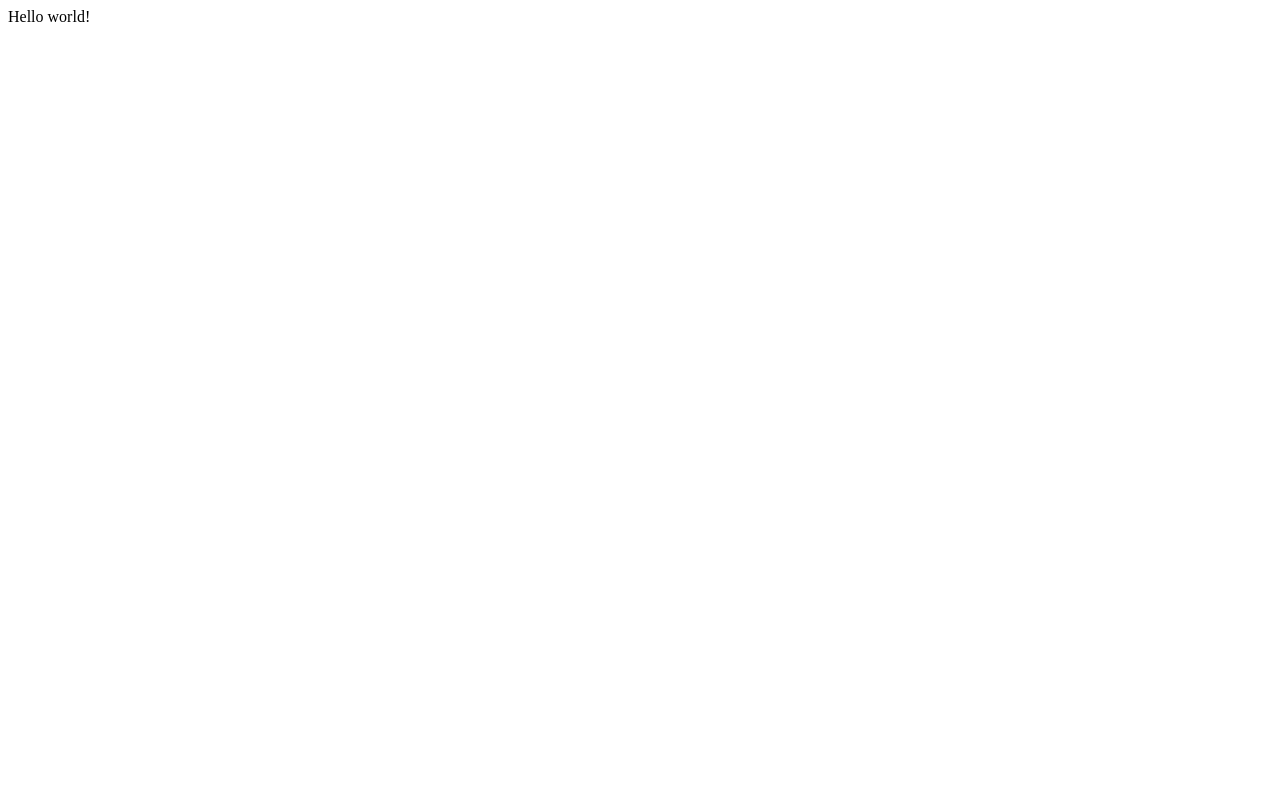
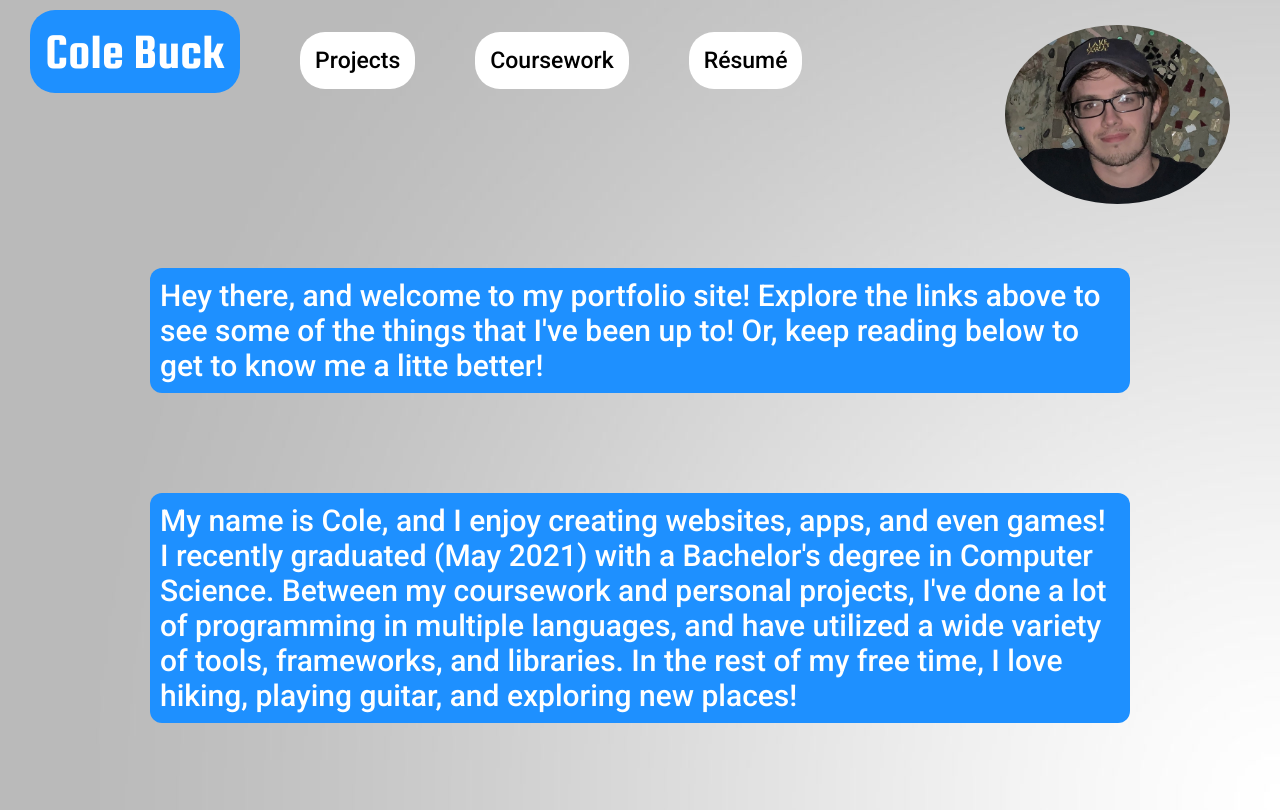
Before and after one commit to ColeBuck/portfolio, a Gatsby site: page / in a window 1280 px wide. Built offline with nearby package versions, Linux system fonts and the light colour scheme; Gatsby itself is replaced by a stand-in of ours.

Commit message:
initial commit

```diff
--- a/gatsby-config.js
+++ b/gatsby-config.js
@@ -6,5 +6,5 @@
 
 module.exports = {
   /* Your site config here */
-  plugins: [],
+  plugins: ['gatsby-plugin-sass'],
 }
--- a/package.json
+++ b/package.json
@@ -15,8 +15,10 @@
   },
   "dependencies": {
     "gatsby": "^3.13.1",
+    "gatsby-plugin-sass": "^4.14.0",
     "react": "^17.0.1",
-    "react-dom": "^17.0.1"
+    "react-dom": "^17.0.1",
+    "sass": "^1.42.1"
   },
   "devDependencies": {
     "prettier": "2.4.1"
--- /dev/null
+++ b/src/components/AboutMe.js
@@ -0,0 +1,9 @@
+import React from "react"
+import "./AboutMe.scss"
+
+export default function AboutMe() {
+    return <div>
+        <p id="top">Hey there, and welcome to my portfolio site! Explore the links above to see some of the things that I've been up to! Or, keep reading below to get to know me a litte better! </p>
+        <p>My name is Cole, and I enjoy creating websites, apps, and even games! I recently graduated (May 2021) with a Bachelor's degree in Computer Science. Between my coursework and personal projects, I've done a lot of programming in multiple languages, and have utilized a wide variety of tools, frameworks, and libraries. In the rest of my free time, I love hiking, playing guitar, and exploring new places!  </p>
+    </div>
+}
--- /dev/null
+++ b/src/components/AboutMe.scss
@@ -0,0 +1,11 @@
+p {
+    color: white;
+    font-size: 30px;
+    font-family: 'Roboto', sans-serif;
+    width: 75%;
+    margin: auto;
+    margin-top: 100px;
+    background-color: dodgerblue;
+    border-radius: 12px;
+    padding: 10px;
+}
--- /dev/null
+++ b/src/components/Base.scss
@@ -0,0 +1,12 @@
+@import url('https://fonts.googleapis.com/css2?family=Roboto:wght@500&display=swap');
+@import url('https://fonts.googleapis.com/css2?family=Squada+One&display=swap');
+
+* {
+    margin: 0px;
+    padding: 0px;
+}
+
+body {
+    background-image: url("../../static/images/background.jpg");
+	height: 800px;
+}
--- /dev/null
+++ b/src/components/Navbar.js
@@ -0,0 +1,15 @@
+import React from "react"
+import './Navbar.scss';
+import cole from "../../static/images/cole.jpg"
+
+export default function Navbar(props) {
+    return <div class="navbar">
+        <ul>
+            <li><a id="name" href="/">Cole Buck</a></li>
+            <li><a href="/projects" class={(props.active === "projects" ? "active" : "")}>Projects</a></li>
+            <li><a href="/coursework" class={(props.active === "coursework" ? "active" : "")}>Coursework</a></li>
+            <li><a>Résumé</a></li>
+            <img src={cole} width="225px" alt="Cole"/>
+        </ul>
+    </div>
+}
--- /dev/null
+++ b/src/components/Navbar.scss
@@ -0,0 +1,73 @@
+$primary: dodgerblue;
+$secondary: white;
+$third: #FFFFFF;
+
+ul {
+    margin-top: 10px;
+    padding-top: 15px;
+    padding-bottom: 15px;
+    margin-bottom: 175px;
+}
+
+li {
+    display: inline;
+}
+
+a {
+    border-radius: 25px;
+    background-color: white;
+    margin-left: 30px;
+    margin-right: 30px;
+    padding: 15px;
+    color: black;
+    text-decoration: none;
+    font-family: 'Roboto', sans-serif;
+    font-size: 23px;
+    transition-duration: 400ms;
+}
+
+a.active {
+    background-color: black;
+    color: white;
+}
+
+a#name {
+    background-color: $primary;
+    color: white;
+    font-size: 50px;
+    font-family: 'Squada One', cursive;
+}
+
+a:hover {
+    text-decoration: none;
+    background-color: black;
+    color: white;
+    cursor: pointer;
+}
+
+a:visited {
+    text-decoration: none;
+}
+
+img {
+    border-radius: 50%;
+    position: absolute;
+    right: 50px;
+    top: 25px;
+}
+
+@media only screen and (max-width: 850px) {
+    div.navbar a {
+      border-radius: 0px;
+      margin: 15px 0px 15px 0px;
+      text-align: center;
+      width: 100%;
+      display: block;
+    }
+  }
+
+  @media only screen and (max-width: 1070px) {
+      img {
+          display: none;
+      }
+  }
--- a/src/pages/index.js
+++ b/src/pages/index.js
@@ -1,5 +1,11 @@
 import React from "react"
+import Navbar from "../components/Navbar"
+import AboutMe from "../components/AboutMe"
+import "../components/Base.scss"
 
 export default function Home() {
-  return <div>Hello world!</div>
+  return <div>
+    <Navbar/>
+    <AboutMe/>
+  </div>
 }
```
Also changed, not shown: src/components/ProjectCard.js (added, +13 -0 lines), src/components/ProjectCard.scss (added, +47 -0 lines), src/pages/coursework.js (added, +12 -0 lines), src/pages/projects.js (added, +32 -0 lines), static/images/background.jpg (added), static/images/cole.jpg (added), 1 other file.
